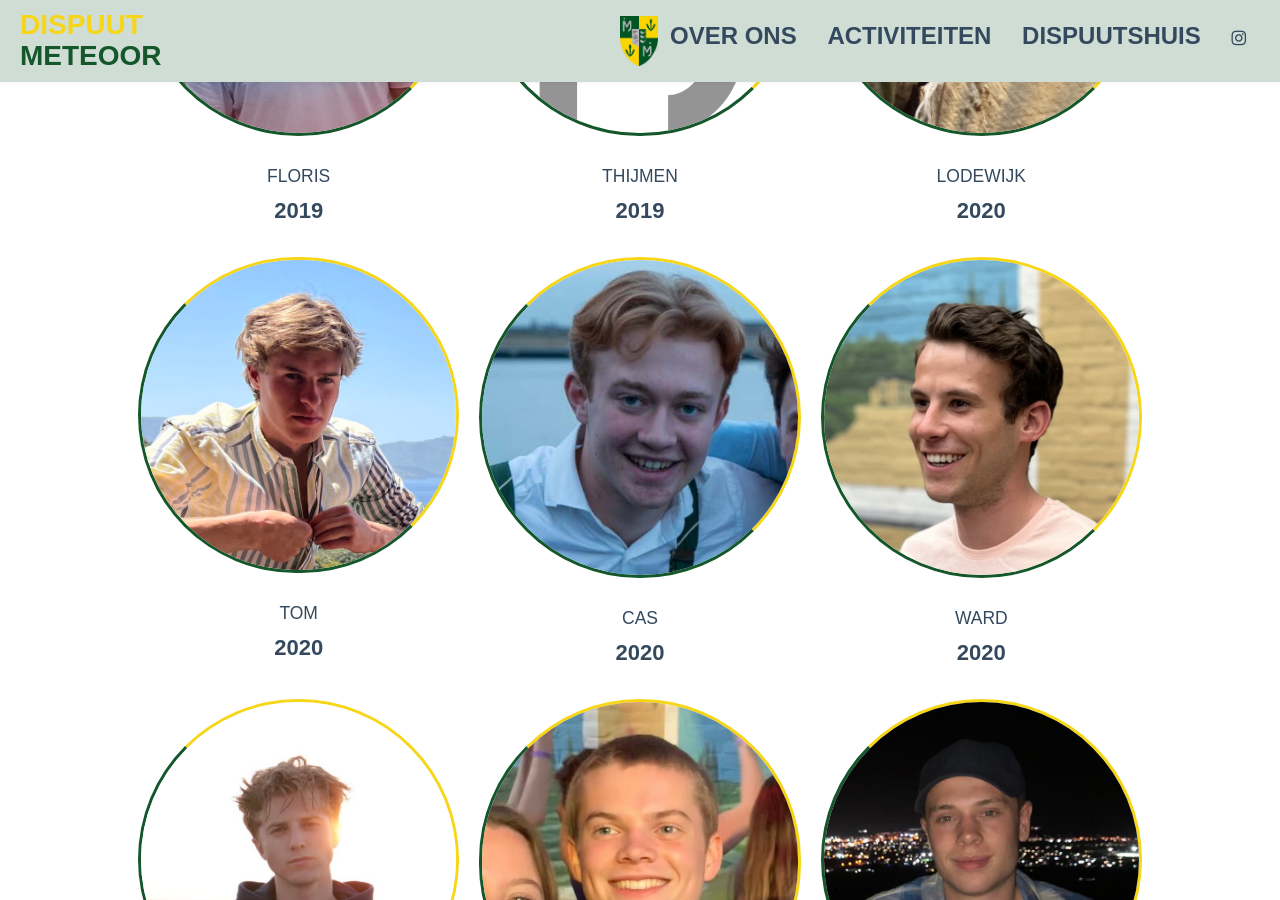
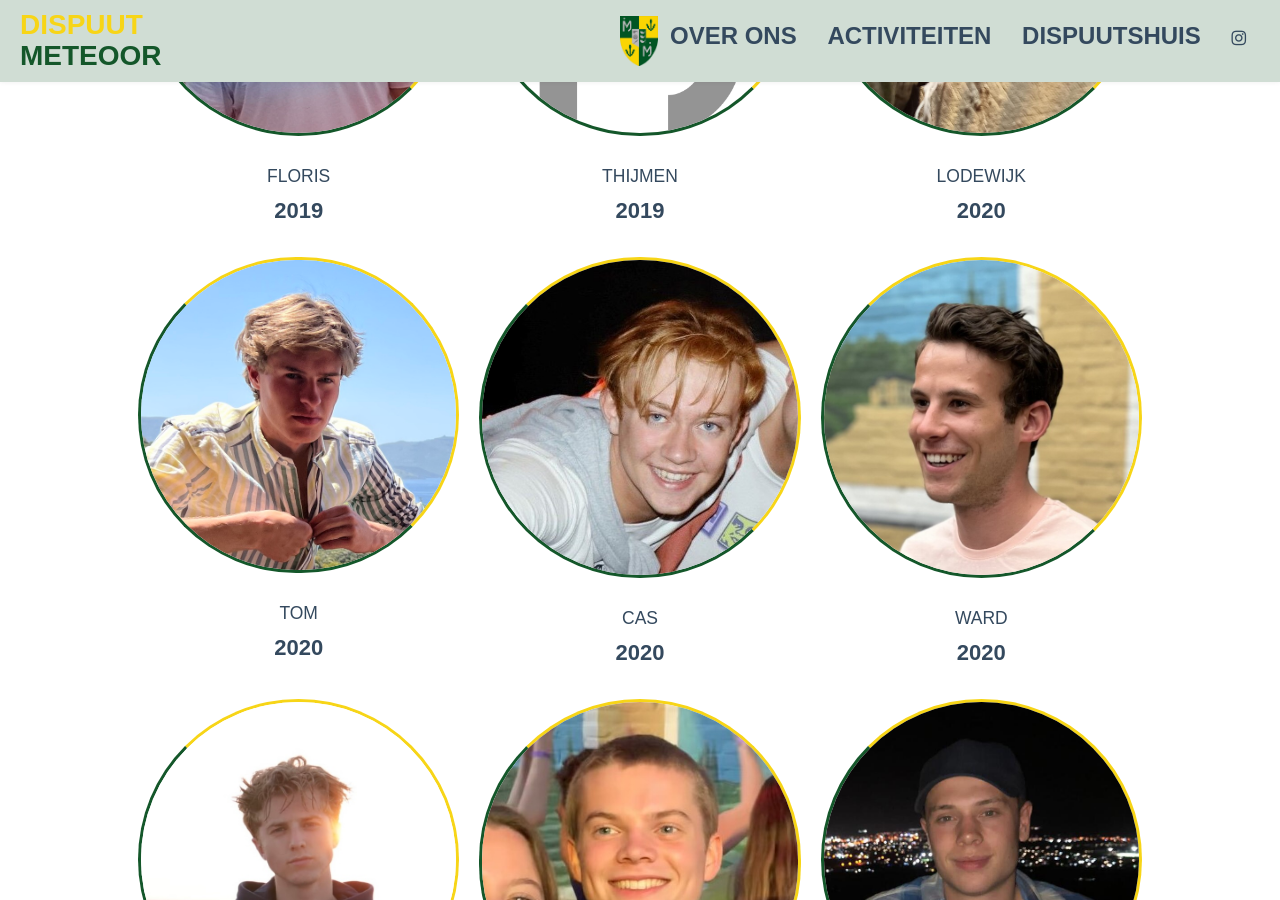
Before and after one commit to Meteoor1958/Meteoor1958.github.io, a Jekyll site: the page built from index.html, in a window 1280 px wide and 900 px high, scrolled down 3173 px. Built offline with Jekyll 4.4.1, drawn with Linux system fonts in a browser that asks for light colours.

Commit message:
cas nieuw uit poll

```diff
--- a/index.html
+++ b/index.html
@@ -386,7 +386,7 @@ layout: default
 
             <aside class="home-sticky-post post has-post-thumbnail sticky ">
             <span class="post-image">
-            <a href="#"><img width="502" height="502" src="images/cassidjee.jpg"
+            <a href="#"><img width="502" height="502" src="images/2020-Cas.jpg"
 
                              class="attachment-sticky size-sticky" alt=""/>
             </a>
```
